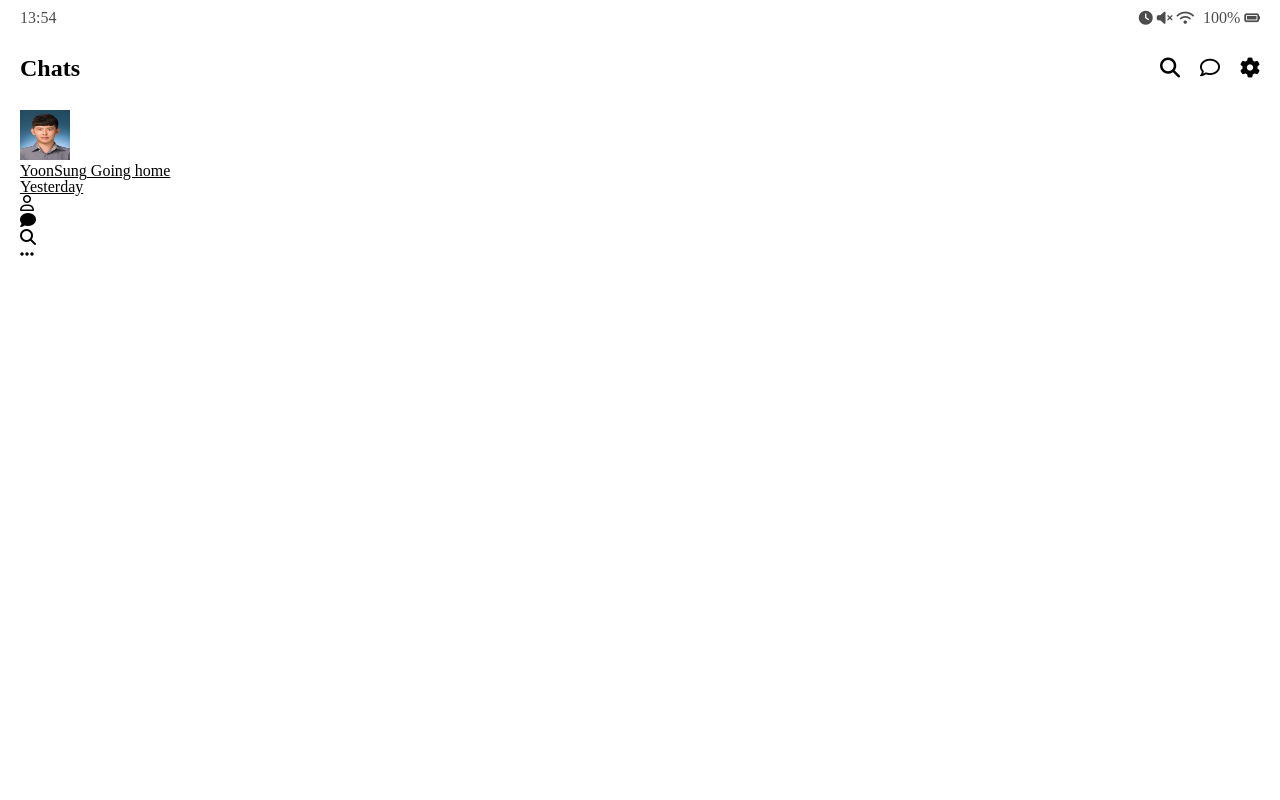
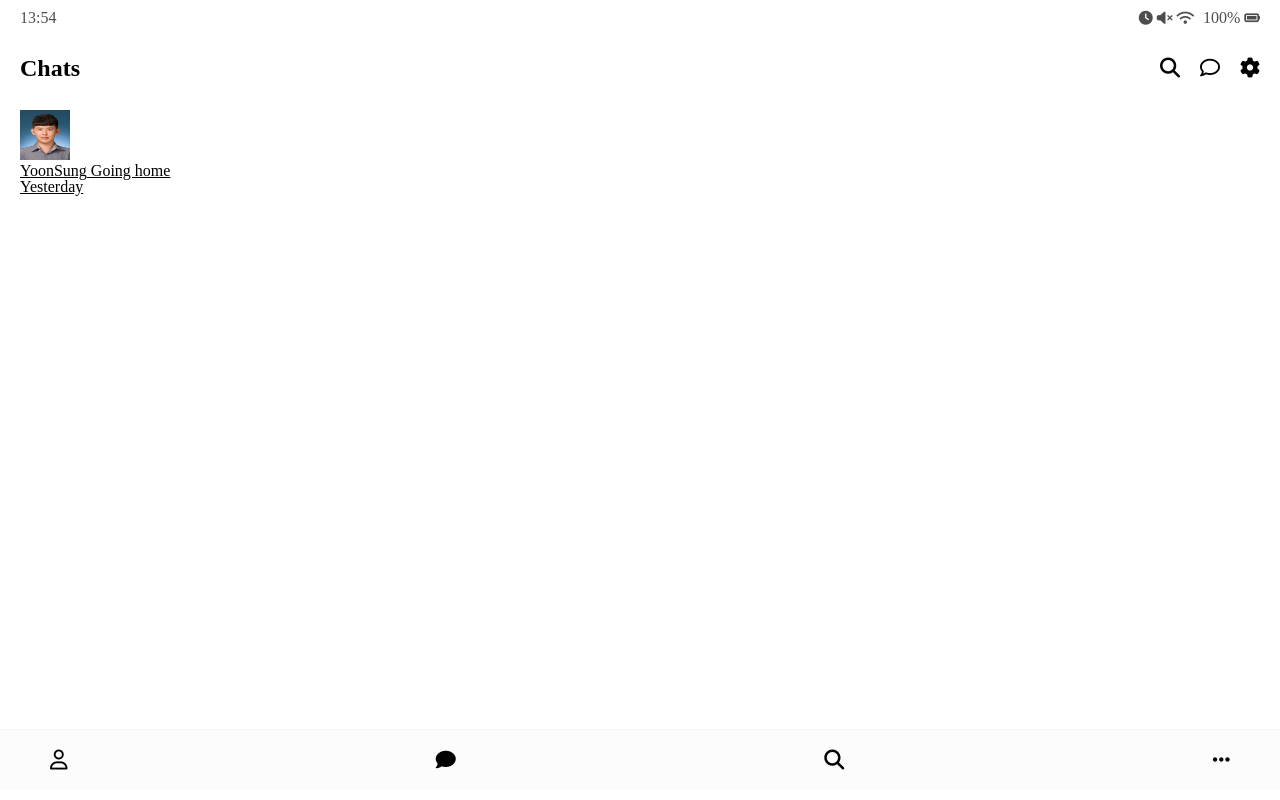
Before and after one commit to UnluckyJung/Kakao_Clone, a plain HTML site: page index.html in a window 1280 px wide. Drawn offline with Linux system fonts and the light colour scheme.

Commit message:
update : :pencil: 네비게이션 바 추가.
* box-sizing 설정을 통해서, border에 굵기를 주었을 때 , 레이아웃이 망가지지 않게 설정

```diff
--- /dev/null
+++ b/css/nav-bar.css
@@ -0,0 +1,18 @@
+.nav {
+  position: fixed;
+  width: 100%;
+  background-color: #fcfcfc;
+  padding: 20px 50px;
+  left: 0px;
+  bottom: 10px;
+  border-top: 1px solid #f7f7f7;
+}
+
+.nav .nav__list {
+  display: flex;
+  justify-content: space-between;
+}
+
+.nav i {
+  font-size: 20px;
+}
--- a/css/styles.css
+++ b/css/styles.css
@@ -2,7 +2,11 @@
 @import "status-bar.css";
 @import url("https://fonts.googleapis.com/css2?family=Open+Sans:wght@400;600&display=swap");
 @import "header.css";
+@import "nav-bar.css";
 
+* {
+  box-sizing: border-box;
+}
 body {
   background-color: white;
   padding: 10px 20px;
```
